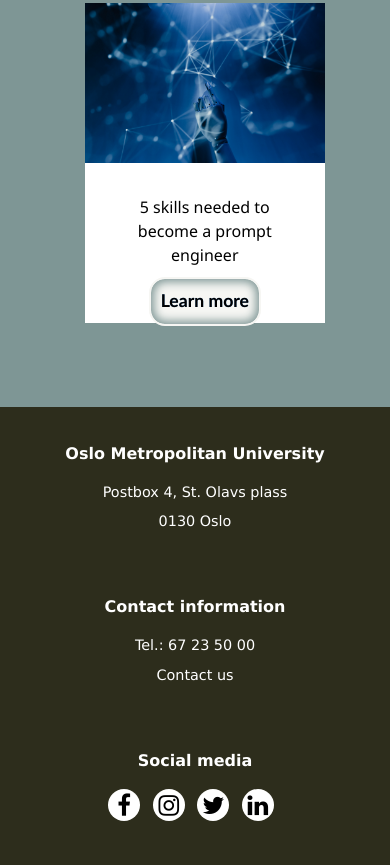
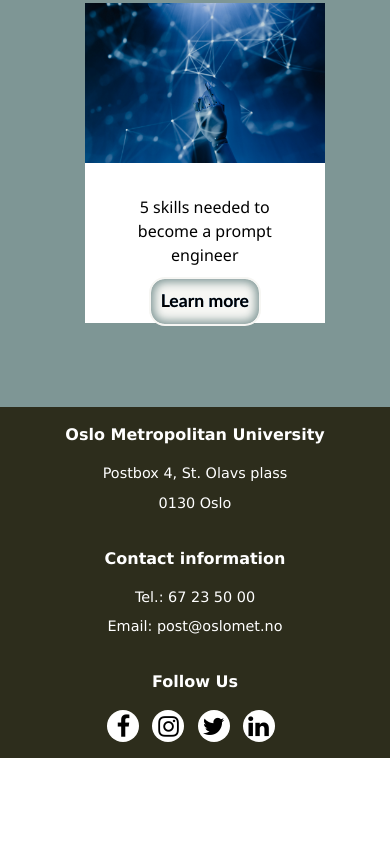
Before and after one commit to zahraia/eksamen, a plain HTML site: page other-pages/topical.html in a window 390 px wide. Shown: the part 5275-6140 px from the top of the page. After the commit the page ends 6033 px from the top, so only its background shows below. Drawn offline with Linux system fonts and the light colour scheme.

Commit message:
endret footer html & css + gjort den responsiv
Signed-off-by: hakau9101 <143172141+harsiratvirk@users.noreply.github.com>

```diff
--- a/css/main.css
+++ b/css/main.css
@@ -40,6 +40,11 @@
   padding-top: 1.3rem;
   text-align: center;
   font-size: 1.5rem;
+}
+
+h4 {
+  font-size: 1rem;
+  margin-bottom: 1rem;
 }
 
 .introduction {
@@ -842,41 +847,22 @@
 }
 
 /* FOOTER CSS */
-.footer-content {
-  max-width: 73rem;
-  margin:auto;
-  padding: 0.5rem;
-}
-
-/* organize elements in rows that can wrap based on the screen size */
-.row {
+.footer {
   display: flex;
-  flex-wrap: wrap;
-}
-
-.footer-col ul {
-  list-style: none;
-}
-
-.footer {
+  flex-wrap: wrap; /* organize elements in rows that can wrap based on the screen size */
+  text-align: center;
   background-color: #2d2d1c;
   color: white;
 }
 
 .footer-col {
   width: 30%;
-  margin-top: 1rem;
-  margin-right: auto;
-  margin-bottom: 2rem;
-  margin-left: auto;
-  font-size: 0.9rem;
+  margin: 2rem 1%;
 }
 
-.footer-col h4 {
-  font-size: 1rem;
-  margin-top: 0.4rem;
-  margin-bottom: 1rem;
-  position: relative;
+.footer-col ul {
+  list-style: none;
+  font-size: 0.9rem;
 }
 
 .footer-col ul li:not(:last-child) {
@@ -886,7 +872,6 @@
 .footer-col ul li a {
   color: white;
   text-decoration: none;
-  display: block;
   transition: all 0.4s ease;
 }
 
@@ -895,16 +880,14 @@
   padding-left: 0.2rem;
 }
 
+
 .footer-col .socials a {
   display: inline-block;
   padding: 0.25rem;
+  margin-right: 0.5rem;
+  width: 2rem;
+  border-radius: 50%;
   font-size: 1.5rem;
-  width: 2rem;
-  text-align: center;
-  margin-top: 0;
-  margin-right: 0.5rem;
-  margin-left: 0;
-  border-radius: 50%;
   text-decoration: none;
   background-color: white;
   color: black;
@@ -913,21 +896,16 @@
 
 .footer-col .socials a:hover {
   color: white;
-  background-color: #8da7a6;
+  background-color: #899f9e;
 }
 
 /* Media query for smaller screens */
 @media (max-width: 768px) {
   .footer-col {
     width: 100%;
-    padding: 0.25rem;
-    text-align: center;
-
   }
-
-
-  .footer-content{
-    margin: auto;;
+  .footer-col{
+    margin: 1rem;
   }
 }
 
--- a/other-pages/topical.html
+++ b/other-pages/topical.html
@@ -203,8 +203,6 @@
   </section>
 
   <footer class="footer">
-    <div class="footer-content">
-      <div class="row">
     <div class="footer-col">
       <h4>Oslo Metropolitan University</h4>
       <ul>
@@ -212,17 +210,17 @@
         <li>0130 Oslo</li>
       </ul>
     </div>
-
     <div class="footer-col">
       <h4>Contact information</h4>
       <ul>
         <li><a href="tel:+4767235000">Tel.: 67 23 50 00</a></li>
-            <li><a href="#">Contact us</a></li>
+        <li>
+          <a href="mailto:someone@example.com">Email: post@oslomet.no</a>
+        </li>
       </ul>
     </div>
-
     <div class="footer-col">
-          <h4>Social media</h4>
+      <h4>Follow Us</h4>
       <div class="socials">
         <a href="#" class="fa fa-facebook"></a>
         <a href="#" class="fa fa-instagram"></a>
@@ -230,8 +228,6 @@
         <a href="#" class="fa fa-linkedin"></a>
       </div>
     </div>
-      </div>
-    </div>
 </footer>
 </body>
 
```
Also changed, not shown: index.html (+1 -7 lines), other-pages/accessibility.html (+4 -8 lines), other-pages/pilestredet35.html (+4 -5 lines). Lines whose indentation alone changed are shown as unchanged.
